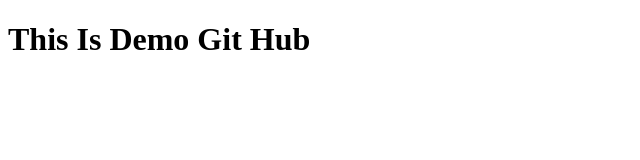
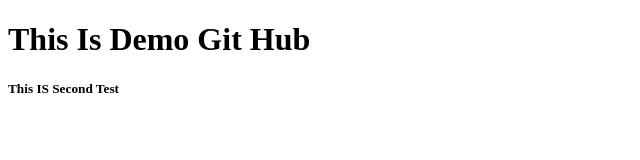
Before and after one commit to yogeshkhankar-web-hub/GitProject, a plain HTML site: page index.html in a window 1280 px wide. Shown: the whole page, without its empty margins (0-640 px from the left). Drawn offline with Linux system fonts and the light colour scheme.

Commit message:
Second Changes

```diff
--- a/index.html
+++ b/index.html
@@ -7,5 +7,7 @@
 </head>
 <body>
     <h1>This Is Demo Git Hub</h1>
+
+    <h5>This IS Second Test</h5>
 </body>
 </html>
```
